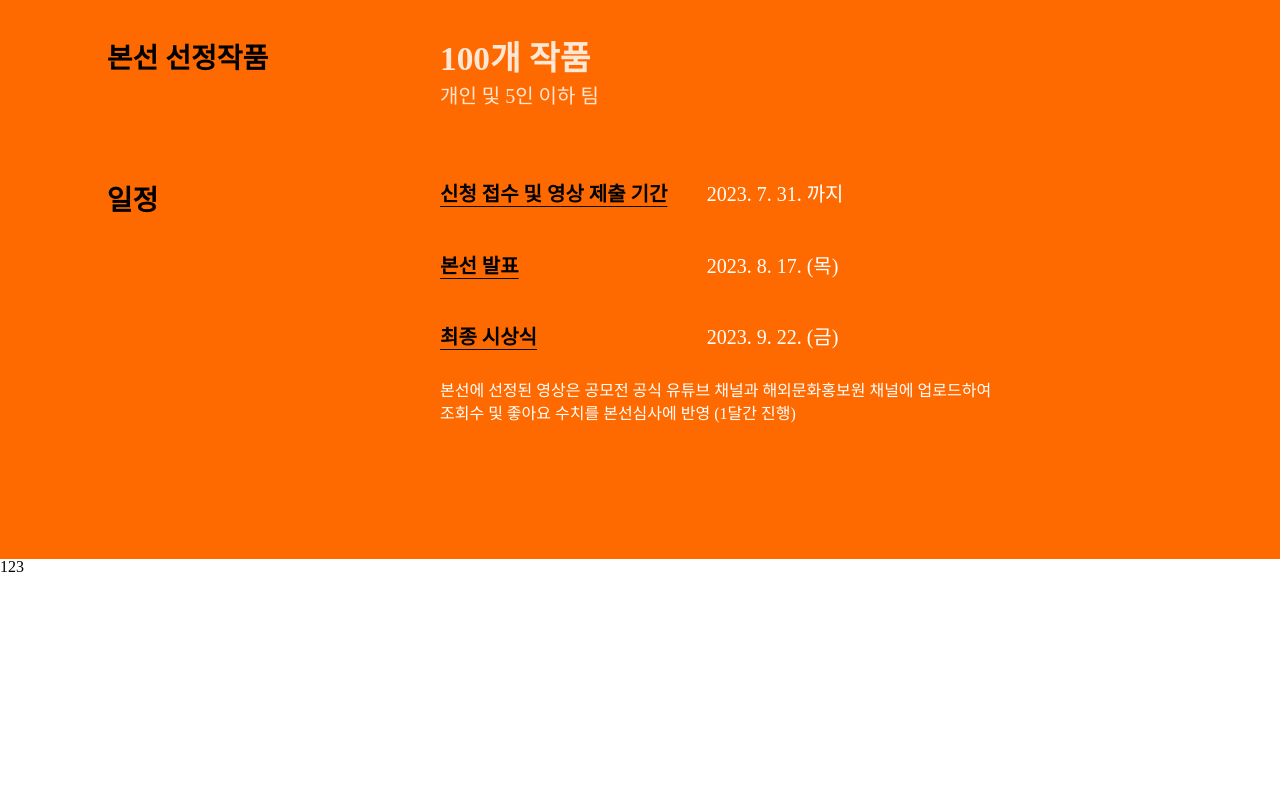
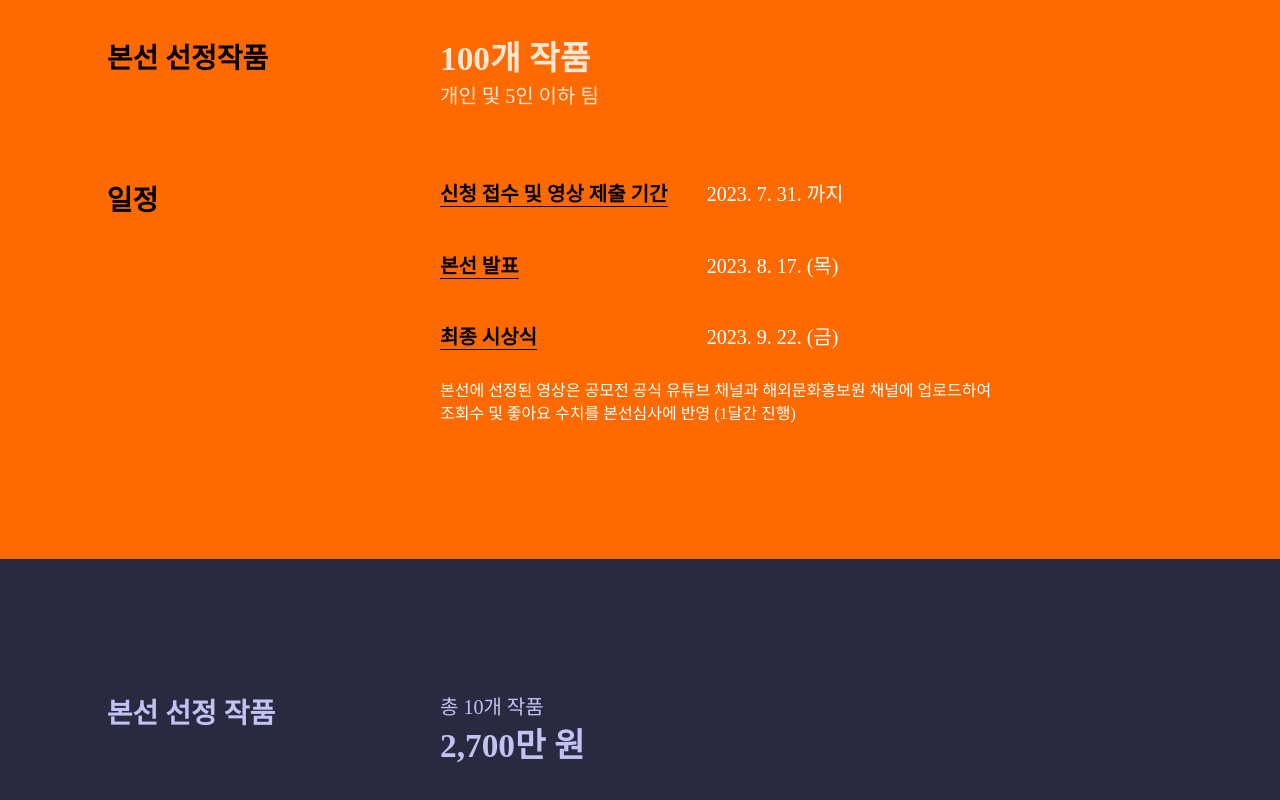
Before and after one commit to ssmv713/pubao-checklist, a Next.js app: page / in a window 1280 px wide. Shown: the part 5214-6014 px from the top of the page. Before the commit the page ends 5789 px from the top, so only its background shows below. Built offline with nearby package versions, Linux system fonts and the light colour scheme; a web font is replaced by a local one.

Commit message:
fix: 에러해결

```diff
--- a/src/apps/members/views/main/MainView.tsx
+++ b/src/apps/members/views/main/MainView.tsx
@@ -1,4 +1,3 @@
-import { css } from "@emotion/react";
 import {
   AwardsSection,
   ExampleSection,
--- a/src/apps/members/views/main/sections/AwardsSection.tsx
+++ b/src/apps/members/views/main/sections/AwardsSection.tsx
@@ -1,5 +1,38 @@
-import { Stack } from "@mui/material";
+import { Stack, Typography } from "@mui/material";
+import { css } from "@emotion/react";
+import { Colors } from "@/common/theme";
+import { useTranslation } from "react-i18next";
+import { AwardsCategoryType, AwardsType } from "@/types/common.type";
 
 export const AwardsSection = () => {
-  return <Stack>123</Stack>;
+  const { t } = useTranslation("awards");
+  const awards: AwardsType = t("awards", { returnObjects: true });
+  const category: AwardsCategoryType = t("category", { returnObjects: true });
+  return (
+    <Stack css={st.root} spacing="5.208vw">
+      <Stack direction="row">
+        <Typography css={st.title} variant="h6" color={Colors.text.varaint3}>
+          {awards.title}
+        </Typography>
+        <div>
+          <Typography color={Colors.text.varaint3} variant="subtitle2">
+            {awards.desc1}
+          </Typography>
+          <Typography color={Colors.text.varaint3} variant="h5">
+            {awards.desc2}
+          </Typography>
+        </div>
+      </Stack>
+    </Stack>
+  );
 };
+
+const st = {
+  root: css`
+    background: ${Colors.background.variant3};
+    padding: 10.417vw 8.333vw;
+  `,
+  title: css`
+    width: 26.042vw;
+  `,
+};
--- a/src/apps/members/views/main/sections/RequirementsSection.tsx
+++ b/src/apps/members/views/main/sections/RequirementsSection.tsx
@@ -83,14 +83,13 @@ export const RequirementsSection = () => {
                 <dd css={st.table_desc}>
                   {Array.isArray(it.desc) ? (
                     it.desc.map((descItem, idx) => (
-                      <p key={idx}>
                       <Typography
+                        key={idx}
                         color={Colors.background.variant2}
                         variant="subtitle2"
                       >
                         {descItem}
                       </Typography>
-                      </p>
                     ))
                   ) : (
                     <Typography
--- a/src/common/theme/options/colors.options.ts
+++ b/src/common/theme/options/colors.options.ts
@@ -28,6 +28,7 @@ export const Colors = {
   },
   background: {
     variant2: "#ff6a00",
+    variant3: "#292a3f",
   },
   // 회색 계통
   gray: {
```
Lines whose indentation alone changed are shown as unchanged.
